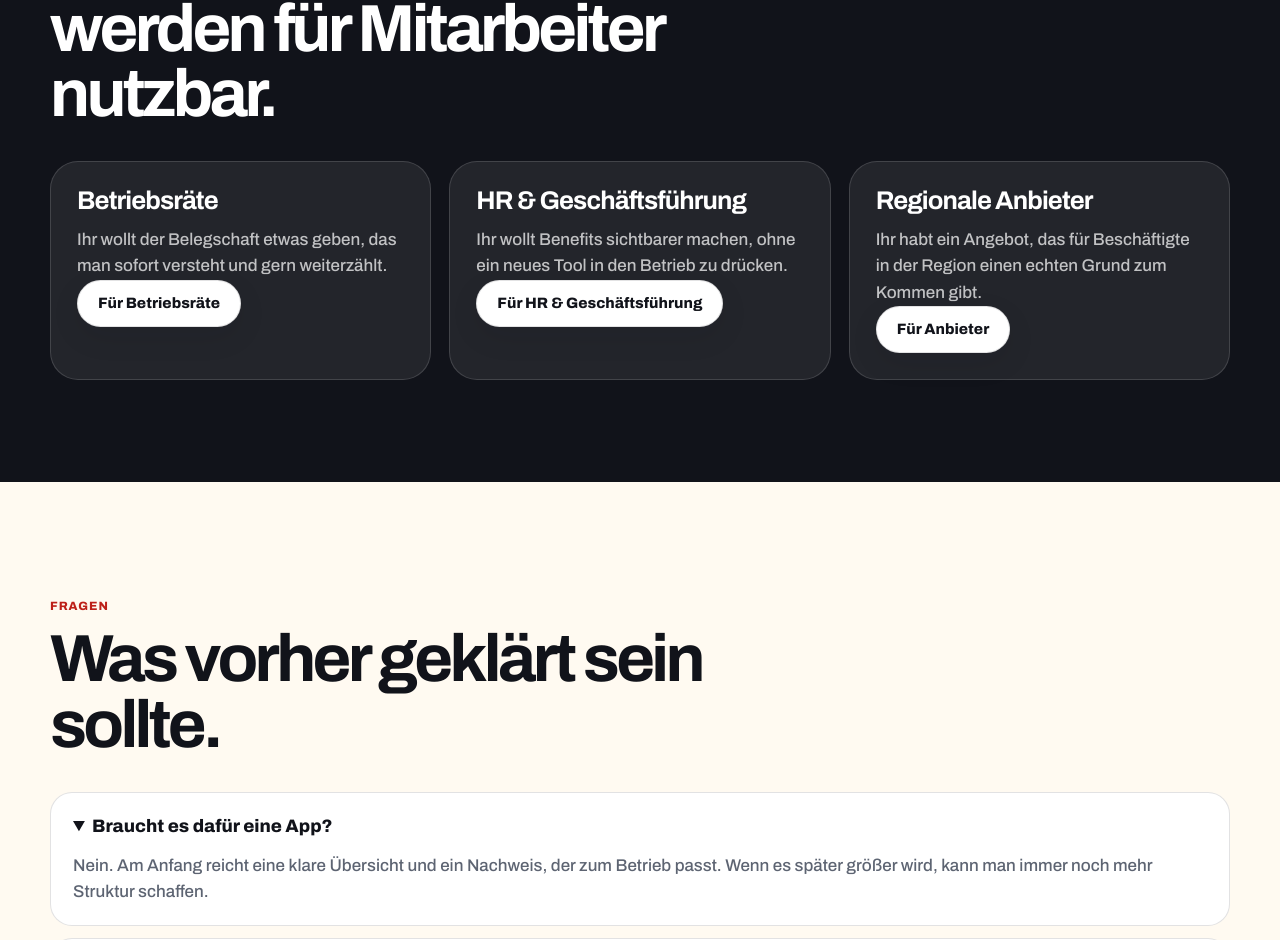
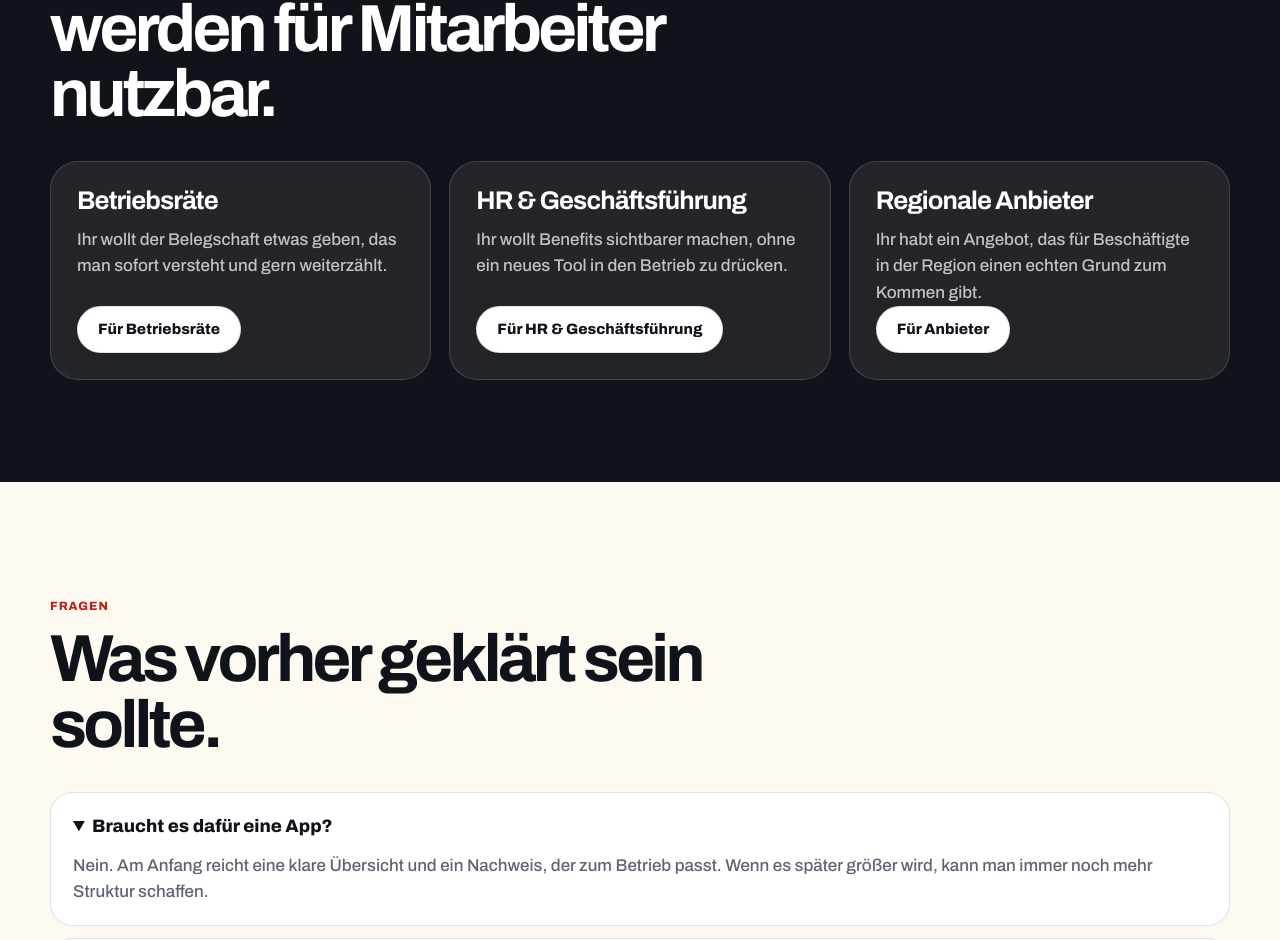
Before and after one commit to convernaticspeter/firmenbenefits-preview, a plain HTML site: page index.html in a window 1280 px wide. Shown: the part 2977-3917 px from the top of the page. Drawn offline with Linux system fonts and the light colour scheme.

Commit message:
Align audience card CTAs

```diff
--- a/styles.css
+++ b/styles.css
@@ -73,7 +73,10 @@
     .body-big { font-family: "Source Serif 4", Georgia, serif; font-size: clamp(21px, 2vw, 30px); line-height:1.28; margin: 18px 0 0; }
     .cards { display:grid; grid-template-columns: repeat(3, 1fr); gap: var(--card-gap); margin-top: 34px; }
     .card { background:white; border: 1px solid var(--line); border-radius: var(--radius); padding: 26px; box-shadow: 0 16px 50px rgba(17,19,26,.07); }
+    .card:has(.btn) { display:flex; flex-direction:column; align-items:flex-start; }
     .card p { color: var(--muted); margin: 12px 0 0; }
+    .card p + .btn { margin-top: var(--card-gap); }
+    .audience-list .card .btn { margin-top: auto; }
     .number { width:48px; height:48px; border-radius:16px; display:grid; place-items:center; font-weight:900; color:white; background: var(--ink); margin-bottom: 22px; }
     .process { counter-reset: step; display:grid; gap: var(--card-gap); margin-top: 34px; }
     .step { counter-increment: step; display:grid; grid-template-columns: 90px 1fr; gap: 22px; align-items:center; background:#fff; border:1px solid var(--line); border-radius: 30px; padding:22px; box-shadow: 0 14px 42px rgba(17,19,26,.06); }
```
